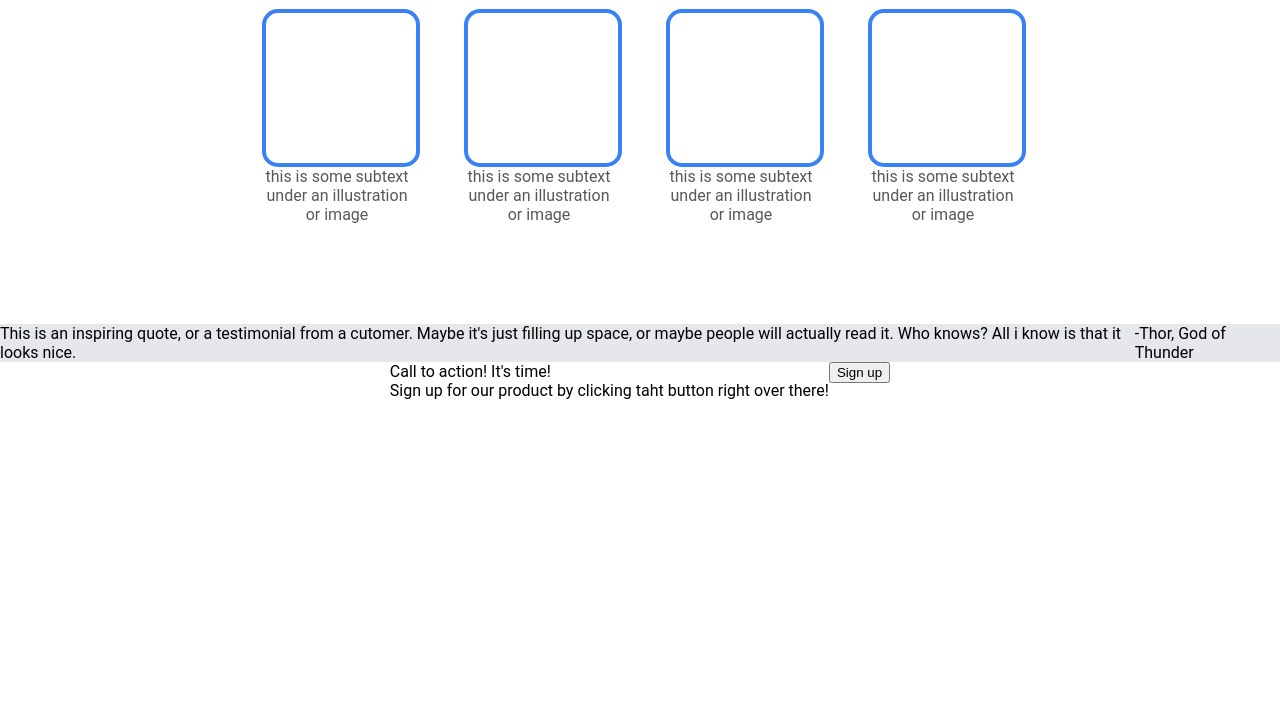
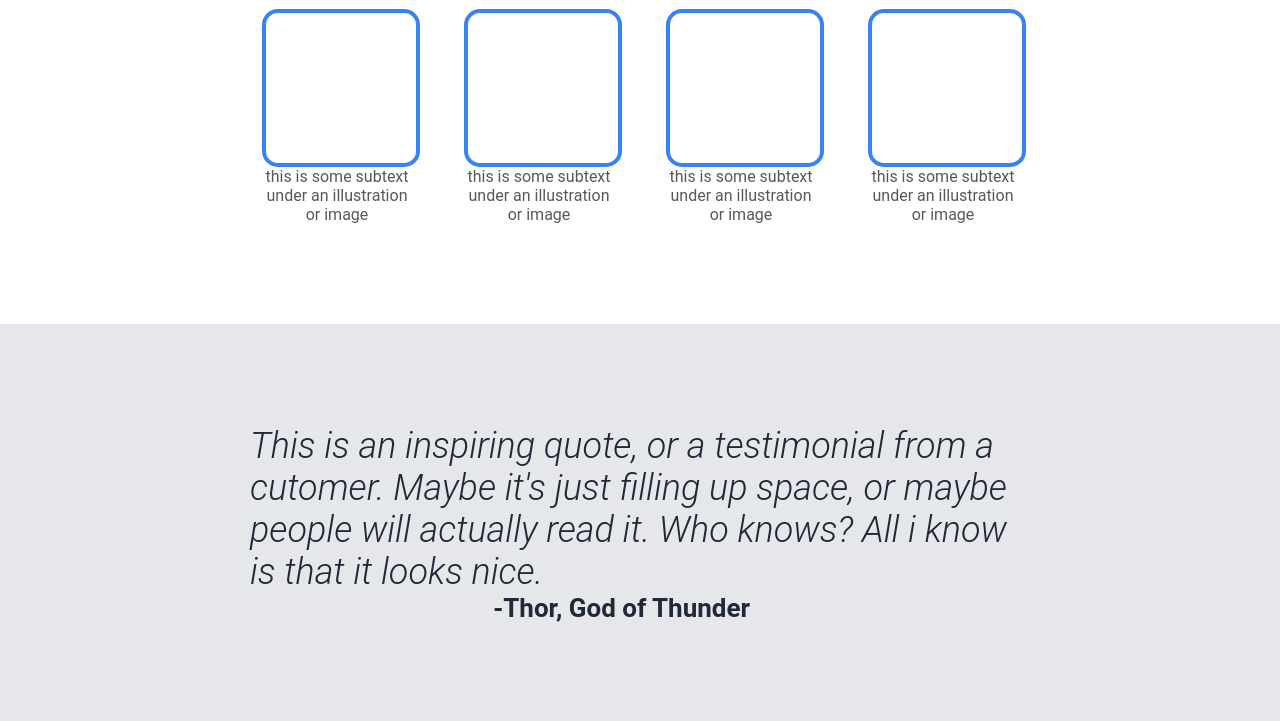
Before and after one commit to aidanmcnabb/landing-page, a plain HTML site: page index.html in a window 1280 px wide. Shown: the part 621-1342 px from the top of the page. Before the commit the page ends 1021 px from the top, so only its background shows below. Drawn offline with Linux system fonts and the light colour scheme; a web font is replaced by a local one.

Commit message:
Added an inspirational quote!

```diff
--- a/index.html
+++ b/index.html
@@ -62,5 +62,8 @@
             <button class="bottom-sign-up">Sign up</button>
         </div>
     </div>
+    <footer class="footer">
+
+    </footer>
 </body>
 </html>
--- a/styles.css
+++ b/styles.css
@@ -136,7 +136,26 @@ a {
     font-family: 'Roboto';
     background-color: #E5E7EB;
     display: flex;
+    align-items: center;
     justify-content: center;
+    height: 400px;
+    flex-direction: column;
+}
+
+.inspirational-quote {
+    font-size: 36px;
+    color: #1F2937;
+    font-style: italic;
+    font-weight: 300;
+    max-width: 780px;
+}
+
+.speaker {
+    font-size: 26px;
+    color: #1F2937;
+    font-weight: 600;
+    align-self: flex-end;
+    margin-right: 530px;
 }
 
 .bottom-signup-container {
@@ -145,6 +164,7 @@ a {
     display: flex;
     flex: 1 1 auto;
     justify-content: center;
+    height: 300px;
 }
 
 
```
